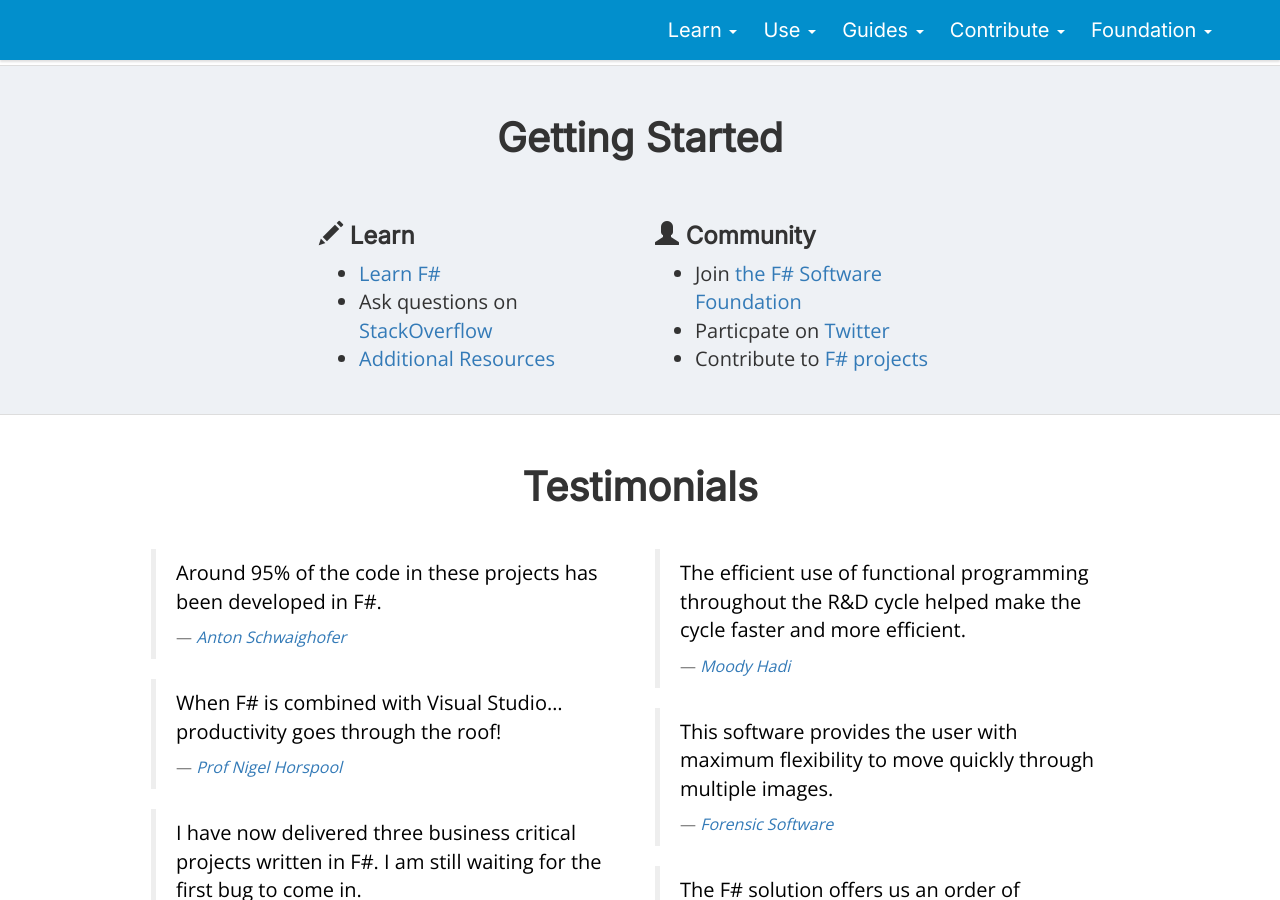
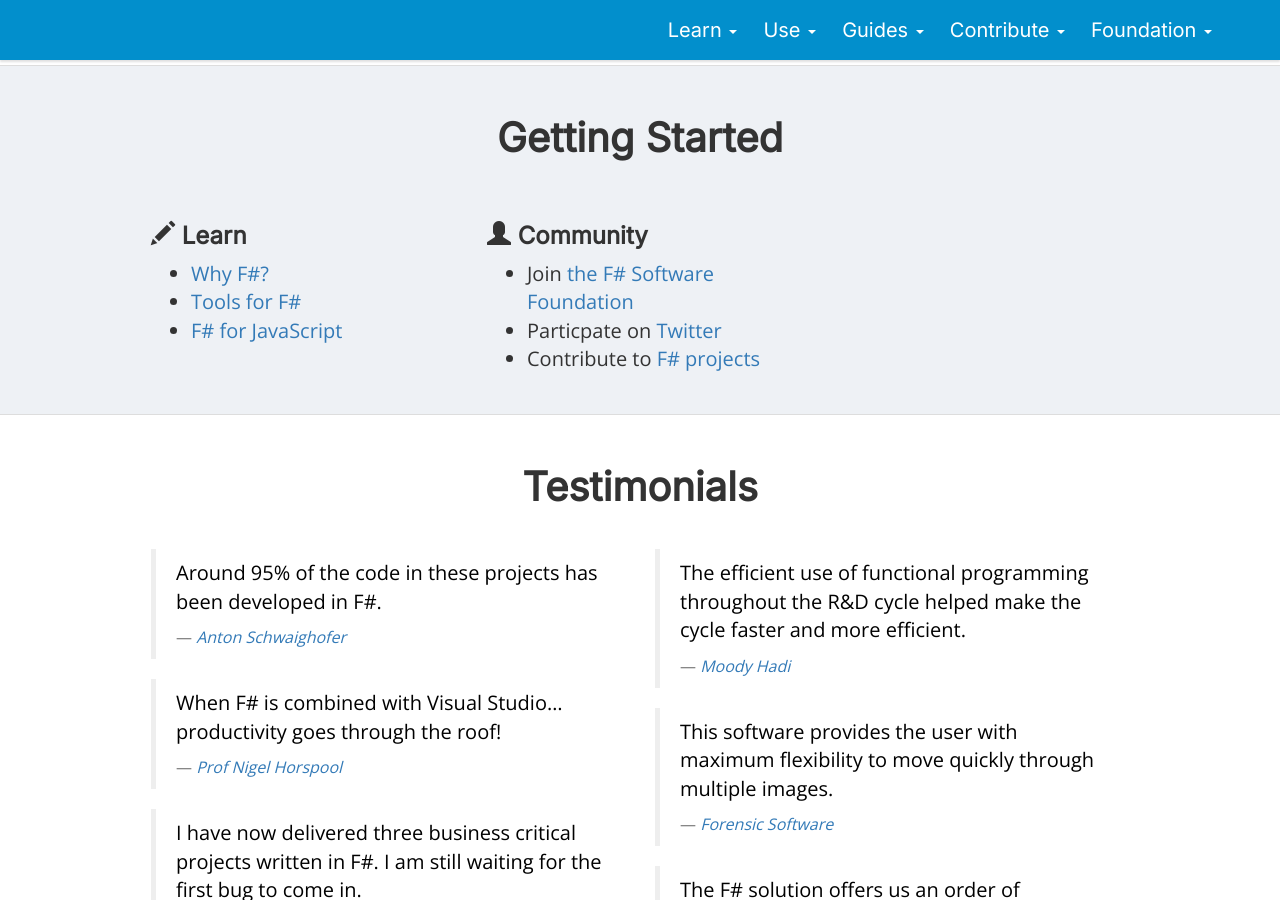
Before and after one commit to fsharp/fsharp.org, a Jekyll site: the page index.html, which Jekyll copies as it is, in a window 1280 px wide and 900 px high, scrolled down 596 px. Built offline with Jekyll 4.4.1, drawn with Linux system fonts in a browser that asks for light colours; nearby versions of some CDN libraries.

Commit message:
simplification

```diff
--- a/index.html
+++ b/index.html
@@ -257,14 +257,12 @@
                 <h2 class="text-center section-header">Getting Started</h2>
             </div>
             <div class="row wow animated fadeIn">
-                <div class="col-md-2">
-                </div>
                 <div class="col-md-4">
                     <h3><span class="glyphicon glyphicon-pencil"></span> Learn</h3>
                     <ul class="">
-                        <li><a href="https://dotnet.microsoft.com/languages/fsharp" onclick="_gaq.push(['_trackEvent', 'home-learn', 'clicked', 'books'])">Learn F#</a></li>
-                        <li>Ask questions on <a href="http://stackoverflow.com/questions/tagged/f%23" target="_blank" onclick="_gaq.push(['_trackEvent', 'home-community', 'clicked', 'stackoverflow'])">StackOverflow</a></li>
-                        <li><a href="learn/index.html" onclick="_gaq.push(['_trackEvent', 'home-learn', 'clicked', 'books'])">Additional Resources</a></li>
+                        <li><a href="https://dotnet.microsoft.com/languages/fsharp"  target="_blank">Why F#?</a></li>
+                        <li><a href="https://dotnet.microsoft.com/languages/fsharp/tools"  target="_blank">Tools for F#</a></li>
+                        <li><a href="use/web-apps/" target="_blank">F# for JavaScript</a></li>
                     </ul>
                 </div>
                 <div class="col-md-4">
@@ -274,8 +272,6 @@
                         <li>Particpate on <a href="https://twitter.com/search?q=%23fsharp">Twitter</a></li>
                         <li>Contribute to <a href="community/projects/" onclick="_gaq.push(['_trackEvent', 'home-community', 'clicked', 'contribute'])">F# projects</a></li>
                     </ul>
-                </div>
-                <div class="col-md-2">
                 </div>
             </div>
         </div>
```
